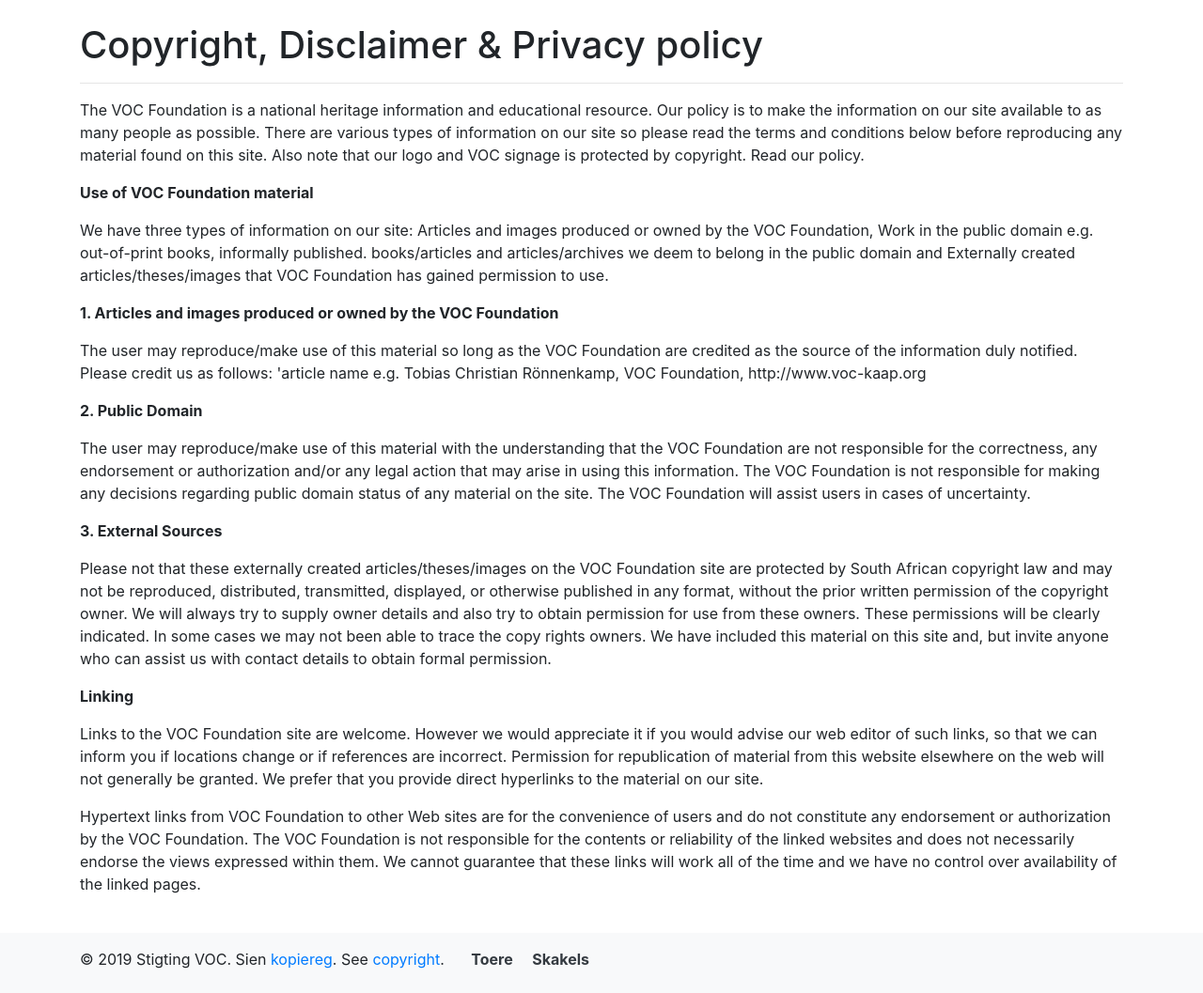
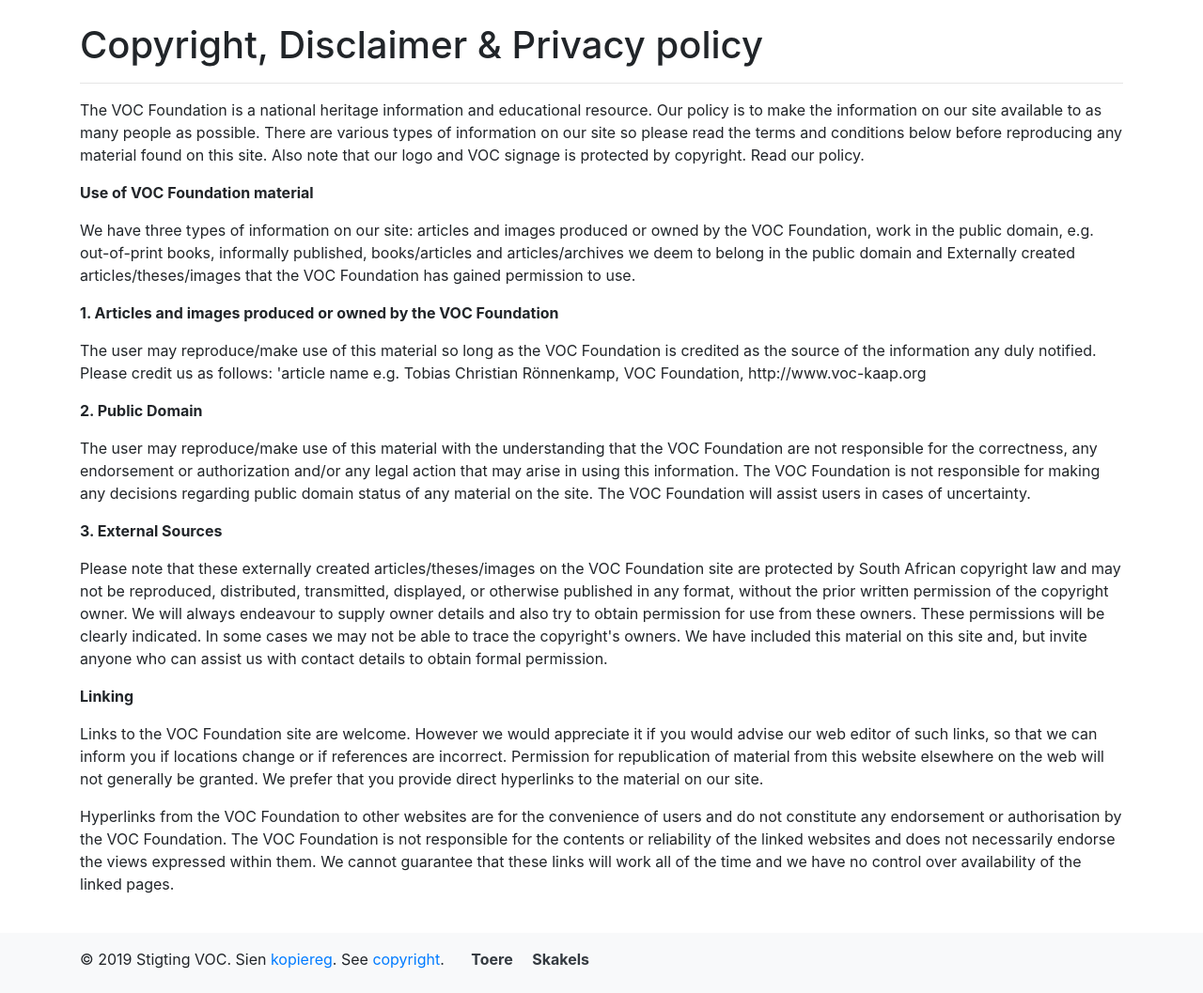
Before and after one commit to jacoduplessis/voc, a Django app: page /copyright/ in a window 1280 px wide. Shown: the part 71-1128 px from the top of the page at 94% size. Run offline with Django 3.2, Linux system fonts and the light colour scheme; some libraries are stand-ins or nearby versions.

Commit message:
Fix typos and grammar

```diff
--- a/templates/about.html
+++ b/templates/about.html
@@ -59,7 +59,7 @@
       In 2018 het een van ons lede op eie inisiatief 'n bedrag geskenk wat as basis van die Stigting VOC se eie restourasiefonds kan dien.
       Alle bydraes van die publiek is welkom — kontak asseblief die sekretaris vir meer inligting.</p>
 
-    <p>Past restoration project were largely funded with the help of the Van Ewijk foundation.<br>
+    <p>Past restoration projects were largely funded with the help of the Van Ewijk foundation.<br>
       In 2018 one of our members, on own initiative, donated an amount to serve as the basis of the VOC Foundations' own restoration fund.
       All contributions from the public are welcome — please contact the secretary for more information.</p>
 
--- a/templates/archives.html
+++ b/templates/archives.html
@@ -8,8 +8,8 @@
     <h1>Nuusbriewe | Newsletters</h1>
     <hr>
 
-    <p>Die Generale Missive is die hoof-publikasie van die Stigting VOC. Ons verwelkom behalwe ons gereelde lesers ook
-      navorsers wat hierdie inligting gebruik vir navorsing met die nodige erkenning aan die VOC stigting. Bydraes is
+    <p>Die <em>Generale Missive</em> is die hoofpublikasie van die Stigting VOC. Ons verwelkom behalwe ons gereelde lesers ook
+      navorsers wat hierdie inligting gebruik vir navorsing met die nodige erkenning aan die Stigting VOC. Bydraes is
       welkom.</p>
 
     <p>Vir meer inlgting <a href="{% url 'contact' %}">kontak ons</a>. Lees ook <a href="{% url 'copyright_privacy' %}">ons
--- a/templates/contact.html
+++ b/templates/contact.html
@@ -7,7 +7,7 @@
     <h1>Kontak | Contact</h1>
     <hr>
 
-    <p>Rig algemene navrae via epos aan <a href="mailto:info@voc-kaap.org">info@voc-kaap.org</a>.
+    <p>Rig algemene navrae via e-pos aan <a href="mailto:info@voc-kaap.org">info@voc-kaap.org</a>.
       Kontakbesonderhede van komiteelede is <a href="{% url 'about' %}">hier</a> beskikbaar.</p>
 
     <p>Die amptelike adres van die Stigting is SASNEV, Sentraalplein 4, Pinelands.</p>
--- a/templates/copyright_privacy.html
+++ b/templates/copyright_privacy.html
@@ -13,15 +13,15 @@
 
     <p><strong>Use of VOC Foundation material</strong></p>
 
-    <p>We have three types of information on our site: Articles and images produced or owned by the VOC Foundation, Work in
-    the public domain e.g. out-of-print books, informally published. books/articles and articles/archives we deem to
-    belong in the public domain and Externally created articles/theses/images that VOC Foundation has gained permission
+    <p>We have three types of information on our site: articles and images produced or owned by the VOC Foundation, work in
+    the public domain, e.g. out-of-print books, informally published, books/articles and articles/archives we deem to
+    belong in the public domain and Externally created articles/theses/images that the VOC Foundation has gained permission
     to use.</p>
 
     <p><strong>1. Articles and images produced or owned by the VOC Foundation</strong></p>
 
-    <p>The user may reproduce/make use of this material so long as the VOC Foundation are credited as the source of the
-    information duly notified. Please credit us as follows: 'article name e.g. Tobias Christian Rönnenkamp, VOC
+    <p>The user may reproduce/make use of this material so long as the VOC Foundation is credited as the source of the
+    information any duly notified. Please credit us as follows: 'article name e.g. Tobias Christian Rönnenkamp, VOC
       Foundation, http://www.voc-kaap.org</p>
 
     <p><strong>2. Public Domain</strong></p>
@@ -33,11 +33,11 @@
 
     <p><strong>3. External Sources</strong></p>
 
-    <p>Please not that these externally created articles/theses/images on the VOC Foundation site are protected by South
+    <p>Please note that these externally created articles/theses/images on the VOC Foundation site are protected by South
     African copyright law and may not be reproduced, distributed, transmitted, displayed, or otherwise published in any
-    format, without the prior written permission of the copyright owner. We will always try to supply owner details and
+    format, without the prior written permission of the copyright owner. We will always endeavour to supply owner details and
     also try to obtain permission for use from these owners. These permissions will be clearly indicated. In some cases
-    we may not been able to trace the copy rights owners. We have included this material on this site and, but invite
+    we may not be able to trace the copyright's owners. We have included this material on this site and, but invite
       anyone who can assist us with contact details to obtain formal permission.</p>
 
     <p><strong>Linking</strong></p>
@@ -47,8 +47,8 @@
     republication of material from this website elsewhere on the web will not generally be granted. We prefer that you
       provide direct hyperlinks to the material on our site.</p>
 
-    <p>Hypertext links from VOC Foundation to other Web sites are for the convenience of users and do not constitute any
-    endorsement or authorization by the VOC Foundation. The VOC Foundation is not responsible for the contents or
+    <p>Hyperlinks from the VOC Foundation to other websites are for the convenience of users and do not constitute any
+    endorsement or authorisation by the VOC Foundation. The VOC Foundation is not responsible for the contents or
     reliability of the linked websites and does not necessarily endorse the views expressed within them. We cannot
       guarantee that these links will work all of the time and we have no control over availability of the linked pages.</p>
 
```
Also changed, not shown: templates/logo.html (+7 -8 lines).
